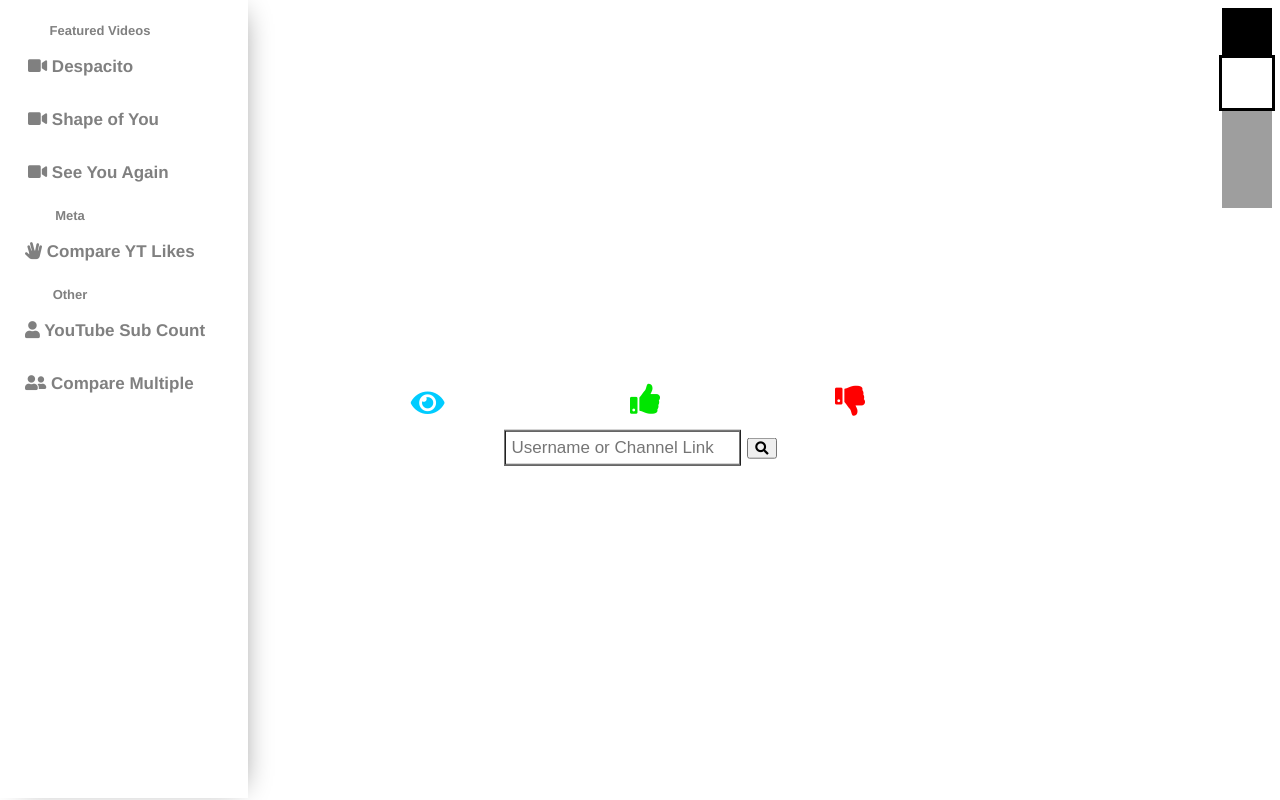
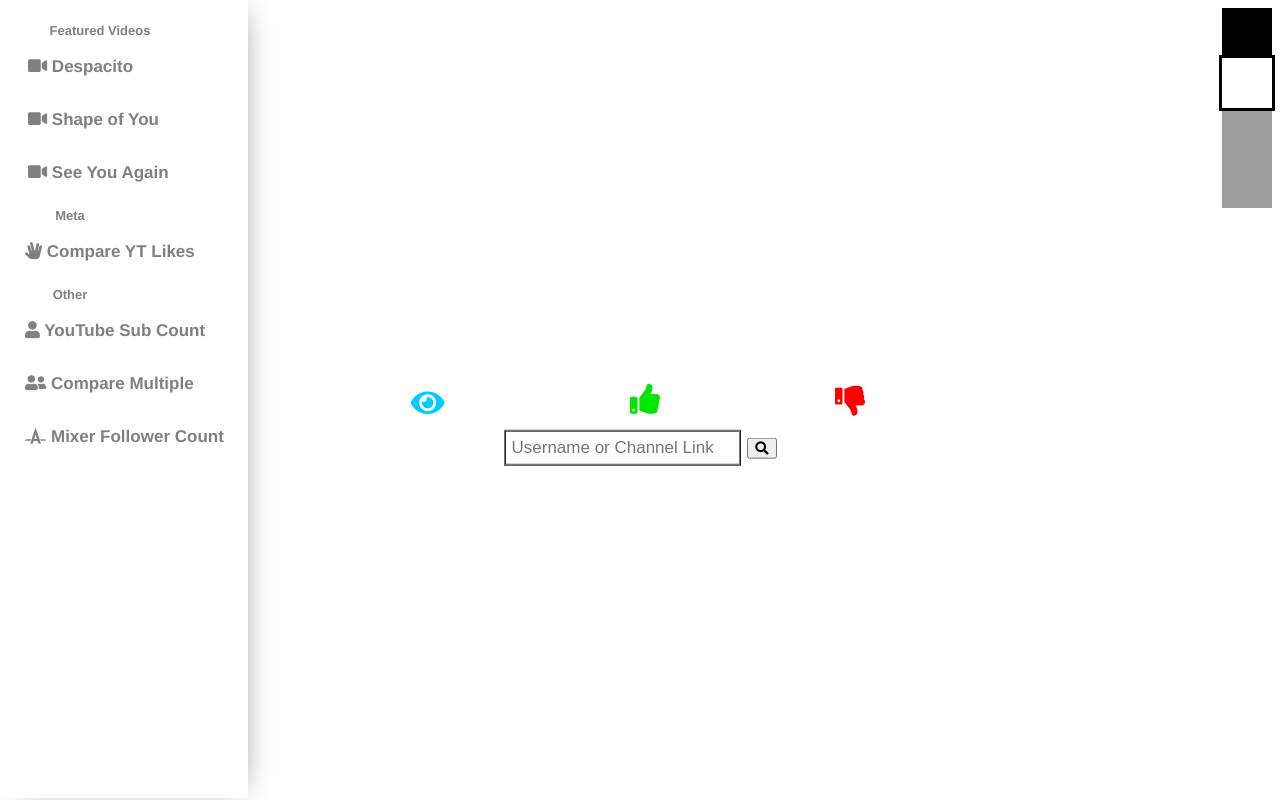
Before and after one commit to MunnyReol/yt-like-counter, a plain HTML site: page index.html in a window 1280 px wide. Drawn offline with nearby package versions, Linux system fonts and the light colour scheme; no server answers; grey boxes are pictures that could not be loaded.

Commit message:
add mixer to navbar

```diff
--- a/index.html
+++ b/index.html
@@ -37,6 +37,7 @@
 		<li class="nav-title2">Other</li>
 		<li class="link2"><i class="fas fa-user"></i><a href="/yt-sub-counter"> YouTube Sub Count</li></a><br>
 		<li class="link2"><i class="fas fa-user-friends"></i><a href="/yt-sub-counter/compare"> Compare Multiple</li></a><br>
+		<li class="link2"><i class="fab fa-autoprefixer"></i><a href="/mixer-realtime"> Mixer Follower Count</li></a><br>
 	</ul>
 
 	<div class="themes">
```
